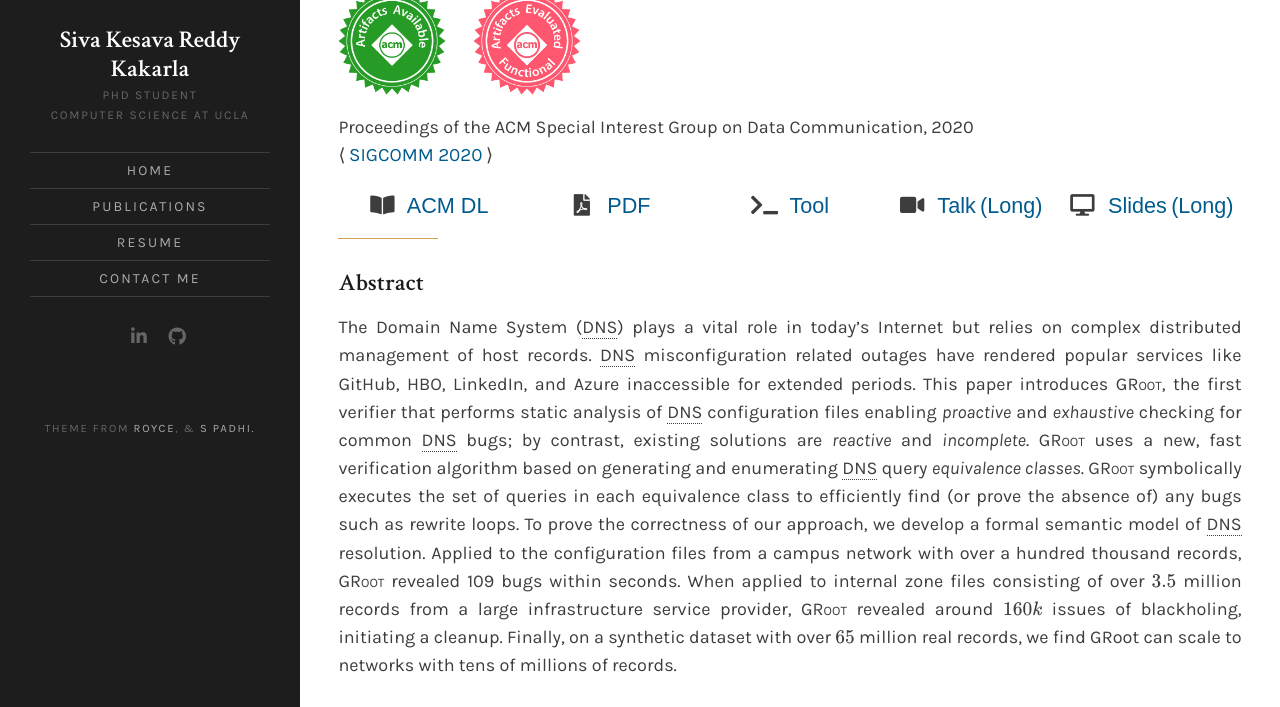
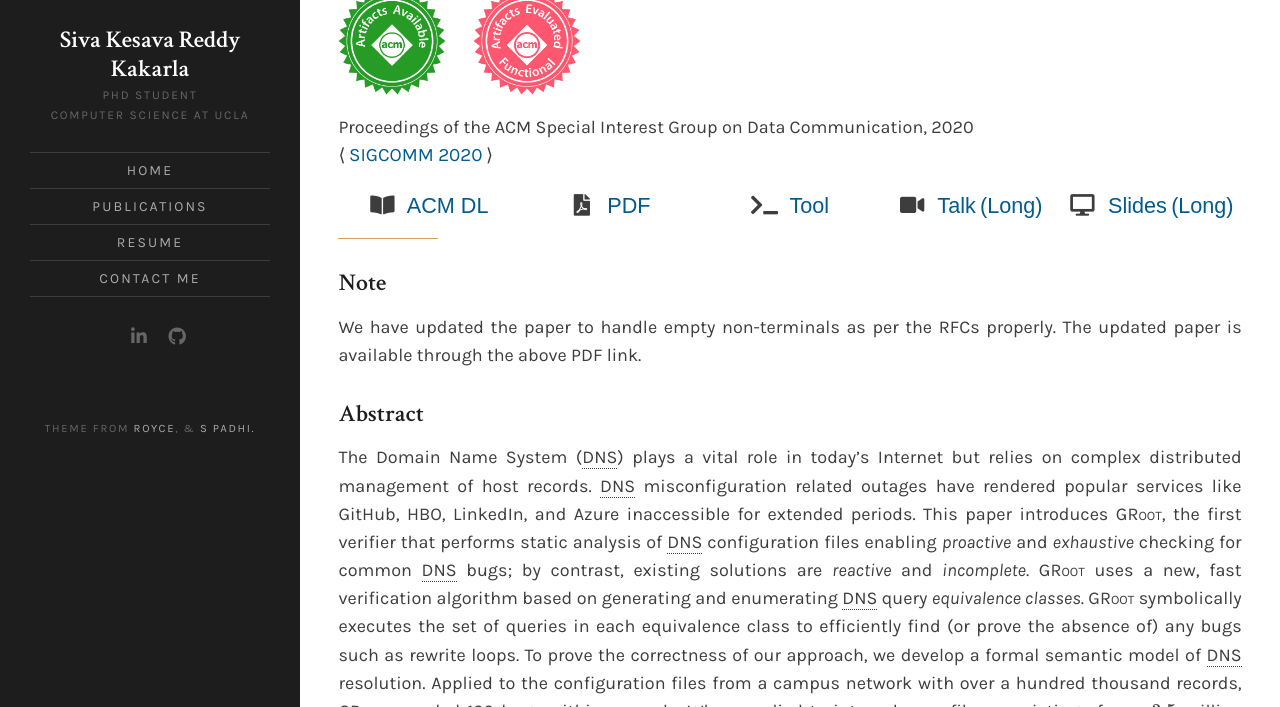
Before and after one commit to SivaKesava1/sivakesava1.github.io, a Jekyll site: the page built from _projects/5-groot.md, in a window 1280 px wide and 900 px high, cut to the strip 193-900 px from the top of the window. Built offline with Jekyll 4.4.1, drawn with Linux system fonts in a browser that asks for light colours; nearby versions of some CDN libraries; a style sheet for code colours, icons or effects is not loaded.

Commit message:
Updated paper

```diff
--- a/_projects/5-groot.md
+++ b/_projects/5-groot.md
@@ -34,6 +34,10 @@ long:
     Talk: 'https://dl.acm.org/doi/abs/10.1145/3387514.3405871#sec-supp'
 
 ---
+
+#### Note
+
+We have updated the paper to handle empty non-terminals as per the RFCs properly. The updated paper is available through the above PDF link.
 
 #### Abstract
 
```
Also changed, not shown: 1 other file.
